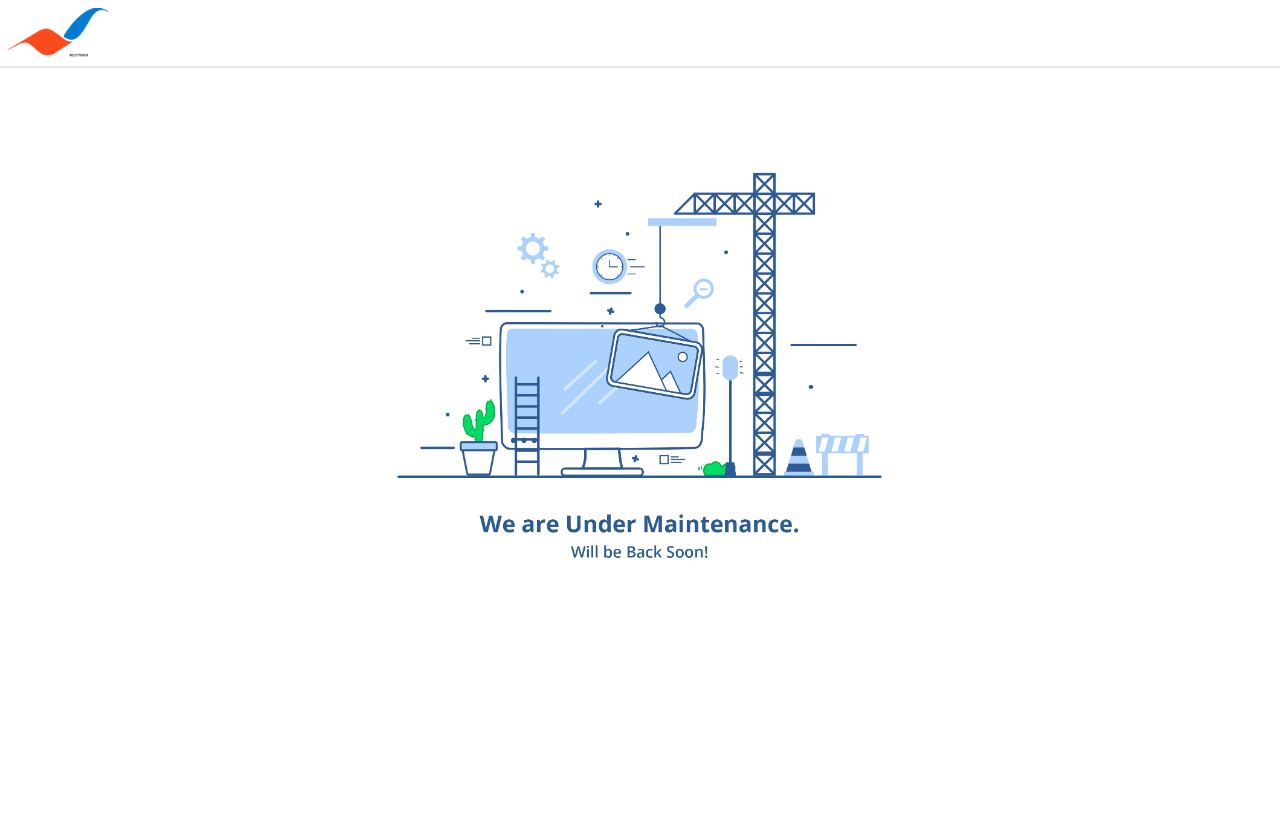
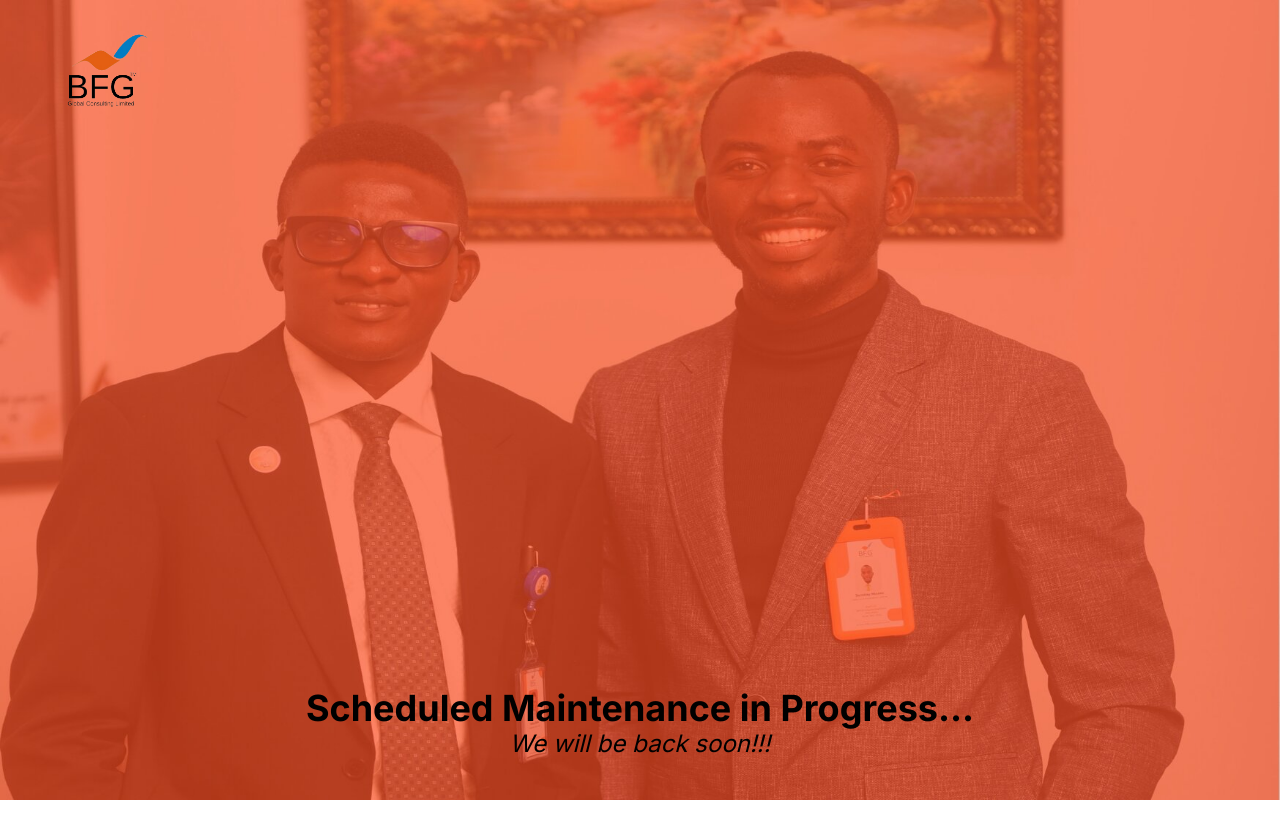
Before and after one commit to bfgglobalconsults/bfg-website, a Next.js app: page / in a window 1280 px wide. Shown: the top 838 px of the page. After the commit the page ends 800 px from the top, so only its background shows below. Built offline with nearby package versions, Linux system fonts and the light colour scheme.

Commit message:
updated visual

```diff
--- a/src/app/page.js
+++ b/src/app/page.js
@@ -1,20 +1,34 @@
 import Image from "next/image";
-import Logo from "./bfglogo.jpg";
-import Animation from "../../public/banner.jpg"
+import Logo from "./bfg-logo.png";
+import Animation from "../../public/office_banner.jpg";
 
 export default function Home() {
   return (
     <>
-    <div className="w-full h-full">
+    {/* <div className="w-full h-full">
     <header className="w-full bg-white p-2 border-b-2 text-black">
       <div className="w-[100px] h-[calc(100vh - 500px)]">
       <Image src={Logo} alt="Logo" width="100%" height="100%" />
         </div></header>
     <main className="flex min-h-screen flex-col items-center justify-between">
-    <Image src={Animation} alt="My Banner" width= {600} height={500} />
+    <Image src={Animation} alt="My Banner" width="100%" height="100%" className="object-fit w-full h-full" />
 
     </main>
-    </div>
+
+    </div> */}
+    <div className="relative w-screen h-screen">
+    <Image src={Animation} alt="banner" className="w-[100%] h-[100%] object-fit" />
+					<div>
+						<div className="absolute top-0 left-10">
+							<Image src={Logo} alt="logo" className="w-32 h-32" />
+						</div>
+
+						<div className="absolute inset-x-0 bottom-10 text-center">
+							<p className="text-black text-4xl font-bold">Scheduled Maintenance in Progress...</p>
+							<p className="text-black text-2xl italic">We will be back soon!!!</p>
+						</div>
+					</div>
+				</div>
     </>
   );
 }
```
Also changed, not shown: public/office_banner.jpg (added), src/app/bfg-logo.png (added).
